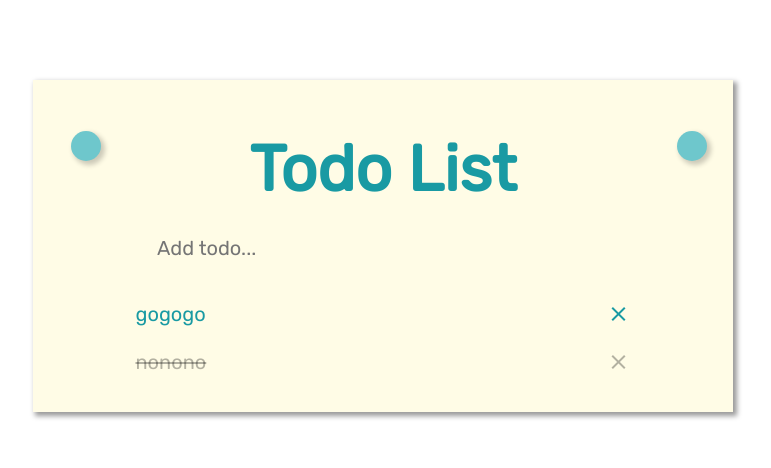
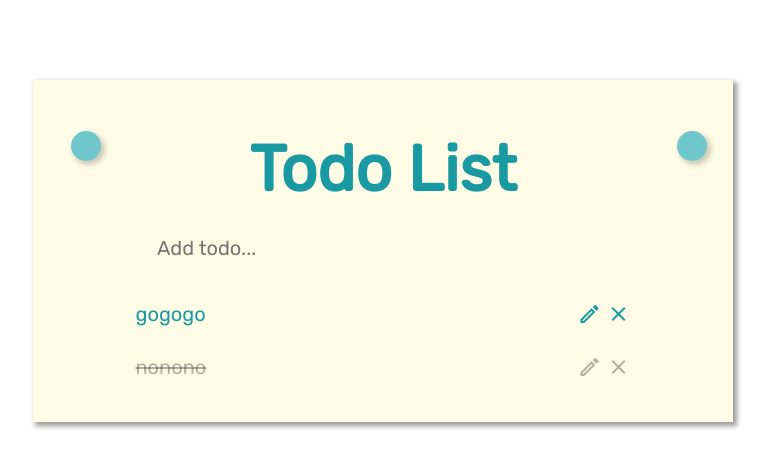
Before and after one commit to Lidemy/mentor-program-5th-rockyooooooo, a PHP site: page / in a window 1280 px wide. Shown: the top 468 px of the page, without its empty margins (257-1028 px from the left). Run offline with PHP 8.4, Linux system fonts and the light colour scheme.

Commit message:
week7-hw3 added edit-function

```diff
--- a/homeworks/week7/hw3/app.js
+++ b/homeworks/week7/hw3/app.js
@@ -9,7 +9,12 @@ function addTodo(e) {
   const li = document.createElement('li')
   li.innerHTML = `
     <p>${input.value}</p>
-    <span class="material-icons close">close</span>
+    <input class="list_text hide" type="text" value="${input.value}">
+    <div class="list__btns">
+      <span class="material-icons-outlined finish hide">check_circle_outline</span>
+      <span class="material-icons-outlined edit">edit</span>
+      <span class="material-icons close">close</span>
+    </div>
     `
   li.classList.add('list__item')
   listContainer.appendChild(li)
@@ -31,17 +36,44 @@ function removeTodoFromLeftClick(e) {
 
 function removeTodoFromCloseBtn(e) {
   if (e.target.classList.contains('close')) {
-    e.target.parentNode.parentNode.removeChild(e.target.parentNode)
+    e.target.parentNode.parentNode.parentNode.removeChild(e.target.parentNode.parentNode)
   }
 }
 
 function toggleTodo(e) {
-  if (e.target.classList.contains('list__item')) {
+  if (e.target.classList.contains('list__item') && !e.target.classList.contains('editMode')) {
     e.target.classList.toggle('finished')
   }
 
-  if (e.target.parentNode.classList.contains('list__item')) {
+  if (e.target.parentNode.classList.contains('list__item') && !e.target.parentNode.classList.contains('editMode')) {
     e.target.parentNode.classList.toggle('finished')
+  }
+}
+
+function editMode(e) {
+  if (e.target.classList.contains('edit')) {
+    e.target.parentNode.parentNode.classList.toggle('editMode')
+    e.target.parentNode.previousSibling.previousSibling.previousSibling.previousSibling.classList.toggle('hide')
+    e.target.parentNode.previousSibling.previousSibling.classList.toggle('hide')
+    e.target.previousSibling.previousSibling.classList.toggle('hide')
+    e.target.classList.toggle('hide')
+  }
+}
+
+function finishedEdit(e) {
+  if (e.target.classList.contains('finish')) {
+    const listEl = e.target.parentNode.parentNode
+    const finishBtn = e.target
+    const editBtn = e.target.nextSibling.nextSibling
+    const inputEl = e.target.parentNode.previousSibling.previousSibling
+    const pEl = e.target.parentNode.previousSibling.previousSibling.previousSibling.previousSibling
+    listEl.classList.toggle('editMode')
+    pEl.classList.toggle('hide')
+    inputEl.classList.toggle('hide')
+    editBtn.classList.toggle('hide')
+    finishBtn.classList.toggle('hide')
+
+    pEl.innerText = inputEl.value
   }
 }
 
@@ -49,3 +81,5 @@ form.addEventListener('submit', addTodo)
 listContainer.addEventListener('click', toggleTodo)
 listContainer.addEventListener('contextmenu', removeTodoFromLeftClick)
 listContainer.addEventListener('click', removeTodoFromCloseBtn)
+listContainer.addEventListener('click', editMode)
+listContainer.addEventListener('click', finishedEdit)
--- a/homeworks/week7/hw3/index.html
+++ b/homeworks/week7/hw3/index.html
@@ -6,6 +6,7 @@
   <meta name="viewport" content="width=device-width, initial-scale=1.0">
   <title>Todo List</title>
   <link href="https://fonts.googleapis.com/icon?family=Material+Icons" rel="stylesheet">
+  <link href="https://fonts.googleapis.com/icon?family=Material+Icons+Outlined" rel="stylesheet">
   <link rel="stylesheet" href="style.css">
 </head>
 <body>
@@ -19,11 +20,21 @@
     <ul class="list__container">
       <li class="list__item">
         <p>gogogo</p>
-        <span class="material-icons close">close</span>
+        <input class="list_text hide" type="text" value="gogogo">
+        <div class="list__btns">
+          <span class="material-icons-outlined finish hide">check_circle_outline</span>
+          <span class="material-icons-outlined edit">edit</span>
+          <span class="material-icons close">close</span>
+        </div>
       </li>
       <li class="list__item finished">
         <p>nonono</p>
-        <span class="material-icons close">close</span>
+        <input class="list_text hide" type="text" value="nonono">
+        <div class="list__btns">
+          <span class="material-icons-outlined finish hide">check_circle_outline</span>
+          <span class="material-icons-outlined edit">edit</span>
+          <span class="material-icons close">close</span>
+        </div>
       </li>
     </ul>
   </div>
--- a/homeworks/week7/hw3/style.css
+++ b/homeworks/week7/hw3/style.css
@@ -95,3 +95,7 @@
 .finished p {
   text-decoration: line-through;
 }
+
+.hide {
+  display: none;
+}
```
